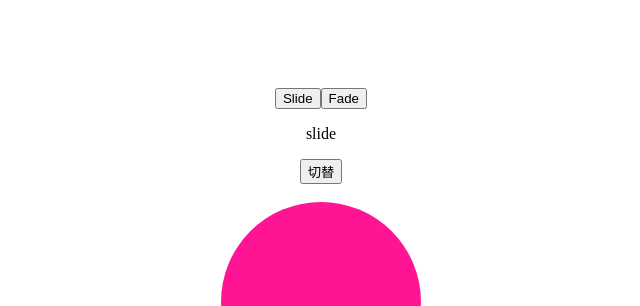
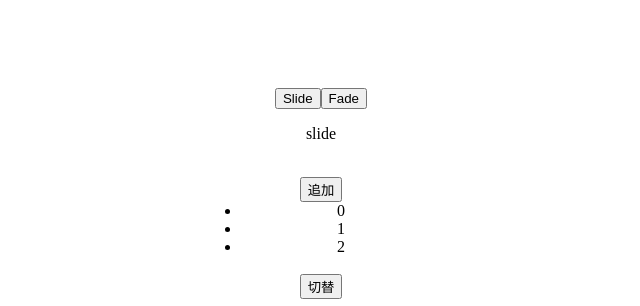
Before and after one commit to taji0625/vuejs-practice, a Vue app: page / in a window 1280 px wide. Shown: the top 306 px of the page, without its empty margins (319-959 px from the left). Built offline with nearby package versions, Linux system fonts and the light colour scheme.

Commit message:
practice-7

```diff
--- a/src/App.vue
+++ b/src/App.vue
@@ -3,6 +3,19 @@
     <button @click="myAnimation = 'slide'">Slide</button>
     <button @click="myAnimation = 'fade'">Fade</button>
     <p>{{myAnimation}}</p>
+    <br>
+    <button @click="add">追加</button>
+    <ul style="width: 200px; margin: auto;">
+      <transition-group name="fade">
+        <li
+          style="cursor: pointer;"
+          v-for="(number, index) in numbers"
+          :key="number"
+          @click="remove(index)"
+        >{{ number }}</li>
+      </transition-group>
+    </ul>
+    <br>
     <button @click="show = !show">切替</button>
     <br><br>
     <transition
@@ -50,12 +63,24 @@
   },
   data() {
     return {
+      numbers: [0, 1, 2],
+      nextNumber: 3,
       show: true,
       myAnimation: "slide",
       myComponent: "ComponentA"
     };
   },
   methods: {
+    randomIndex() {
+      return Math.floor(Math.random() * this.numbers.length);
+    },
+    add() {
+      this.numbers.splice(this.randomIndex(), 0, this.nextNumber);
+      this.nextNumber += 1;
+    },
+    remove(index) {
+      this.numbers.splice(index, 1);
+    },
     beforeEnter(el) {
       el.style.transform = 'scale(0)'
     },
@@ -93,6 +118,10 @@
     margin: auto;
     border-radius: 100px;
     background-color: deeppink;
+  }
+
+  .fade-move {
+    transition: transform 1s;
   }
 
   .fade-enter {
```
